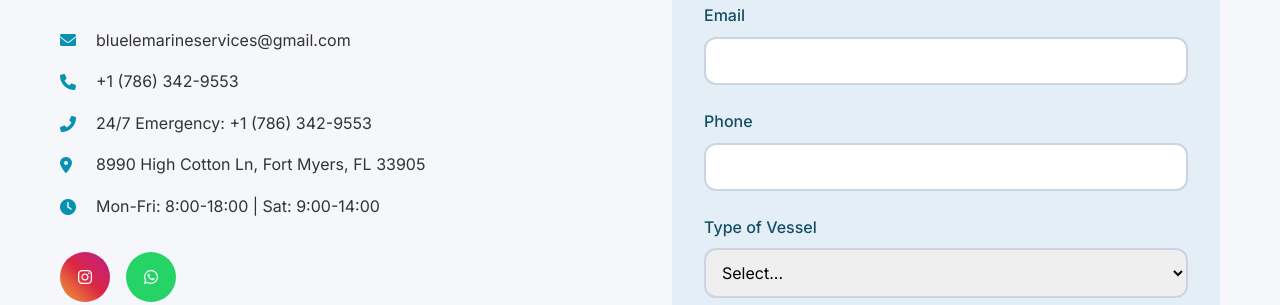
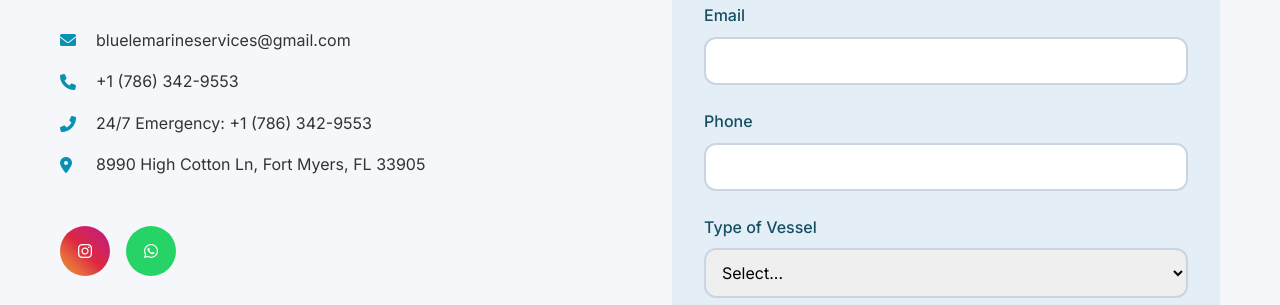
Before and after one commit to alejo2709/blue-marine-cervices, a plain HTML site: page index.html in a window 1280 px wide. Shown: the part 5140-5445 px from the top of the page. Drawn offline with nearby package versions, Linux system fonts and the light colour scheme.

Commit message:
Eliminar horario de atención por solicitud del cliente

```diff
--- a/index.html
+++ b/index.html
@@ -388,8 +388,7 @@
                             <span>8990 High Cotton Ln, Fort Myers, FL 33905</span>
                         </div>
                         <div class="contact-item">
-                            <i class="fas fa-clock"></i>
-                            <span>Mon-Fri: 8:00-18:00 | Sat: 9:00-14:00</span>
+                            <!-- Horario eliminado por solicitud del cliente -->
                         </div>
                     </div>
                     <div class="social-links">
```
